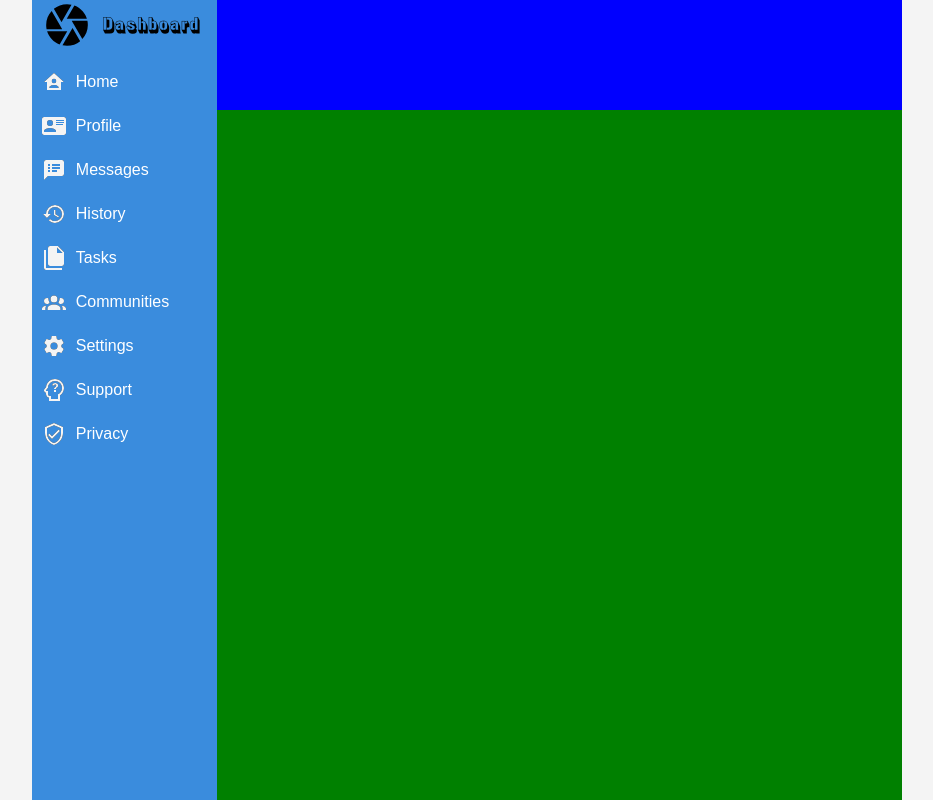
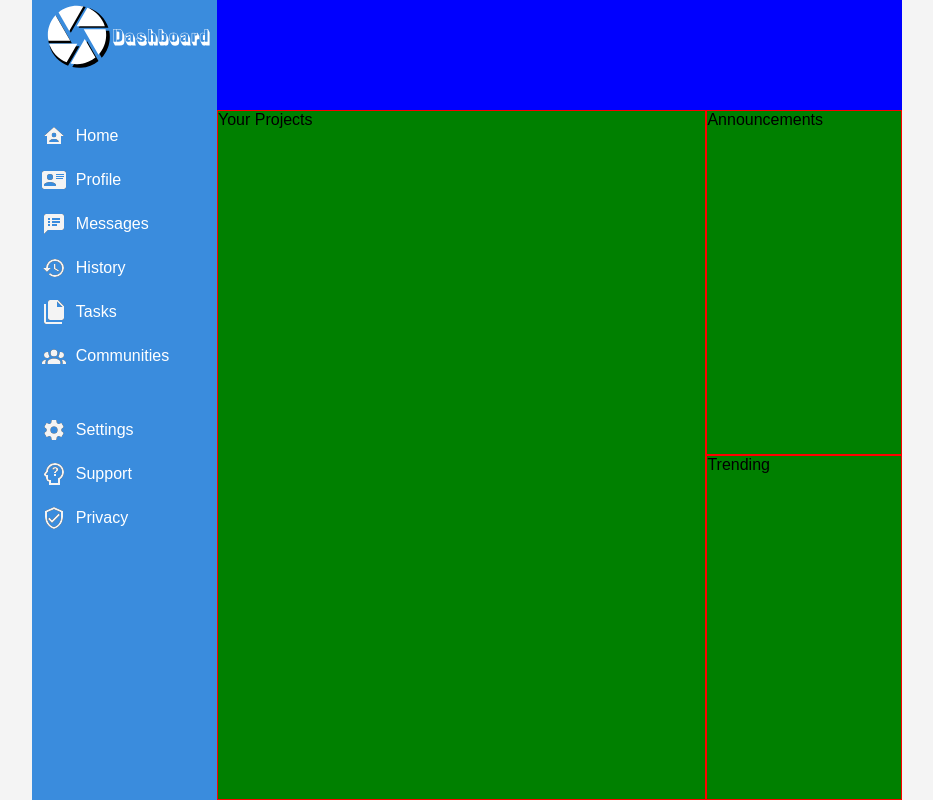
Before and after one commit to Mark-Holding/odin_admin_dashboard, a plain HTML site: page index.html in a window 1280 px wide. Shown: the whole page, without its empty margins (173-1106 px from the left). Drawn offline with Linux system fonts and the light colour scheme.

Commit message:
make main content area into a grid itself

```diff
--- a/index.html
+++ b/index.html
@@ -10,19 +10,19 @@
     <div class="container">
         <div class="sidebar">
              <div class="logo">
-                <img src="media/camera-iris.svg" alt="">
+                <i class="main-logo"><svg xmlns="http://www.w3.org/2000/svg" viewBox="0 0 24 24"><path d="M13.73,15L9.83,21.76C10.53,21.91 11.25,22 12,22C14.4,22 16.6,21.15 18.32,19.75L14.66,13.4M2.46,15C3.38,17.92 5.61,20.26 8.45,21.34L12.12,15M8.54,12L4.64,5.25C3,7 2,9.39 2,12C2,12.68 2.07,13.35 2.2,14H9.69M21.8,10H14.31L14.6,10.5L19.36,18.75C21,16.97 22,14.6 22,12C22,11.31 21.93,10.64 21.8,10M21.54,9C20.62,6.07 18.39,3.74 15.55,2.66L11.88,9M9.4,10.5L14.17,2.24C13.47,2.09 12.75,2 12,2C9.6,2 7.4,2.84 5.68,4.25L9.34,10.6L9.4,10.5Z" fill="currentColor"/></svg></i>
                 <div>Dashboard</div>
              </div>
              <div class="page.nav">
                 <nav>
                     <ul>
-                        <li><a href=""><i class="icon home-icon"><svg xmlns="http://www.w3.org/2000/svg" viewBox="0 0 24 24"><path d="M12,3L2,12H5V20H19V12H22L12,3M12,8.75A2.25,2.25 0 0,1 14.25,11A2.25,2.25 0 0,1 12,13.25A2.25,2.25 0 0,1 9.75,11A2.25,2.25 0 0,1 12,8.75M12,15C13.5,15 16.5,15.75 16.5,17.25V18H7.5V17.25C7.5,15.75 10.5,15 12,15Z" fill="currentColor"/></svg></i>Home</a></li>
+                        <li><a class="home-link"href=""><i class="icon home-icon"><svg xmlns="http://www.w3.org/2000/svg" viewBox="0 0 24 24"><path d="M12,3L2,12H5V20H19V12H22L12,3M12,8.75A2.25,2.25 0 0,1 14.25,11A2.25,2.25 0 0,1 12,13.25A2.25,2.25 0 0,1 9.75,11A2.25,2.25 0 0,1 12,8.75M12,15C13.5,15 16.5,15.75 16.5,17.25V18H7.5V17.25C7.5,15.75 10.5,15 12,15Z" fill="currentColor"/></svg></i>Home</a></li>
                         <li><a href=""><i class="icon profile-icon"><svg xmlns="http://www.w3.org/2000/svg" viewBox="0 0 24 24"><path d="M2,3H22C23.05,3 24,3.95 24,5V19C24,20.05 23.05,21 22,21H2C0.95,21 0,20.05 0,19V5C0,3.95 0.95,3 2,3M14,6V7H22V6H14M14,8V9H21.5L22,9V8H14M14,10V11H21V10H14M8,13.91C6,13.91 2,15 2,17V18H14V17C14,15 10,13.91 8,13.91M8,6A3,3 0 0,0 5,9A3,3 0 0,0 8,12A3,3 0 0,0 11,9A3,3 0 0,0 8,6Z" fill="currentColor" /></svg></i>Profile</a></li>
                         <li><a href=""><i class="icon messages-icon"><svg xmlns="http://www.w3.org/2000/svg" viewBox="0 0 24 24"><path d="M20,2H4A2,2 0 0,0 2,4V22L6,18H20A2,2 0 0,0 22,16V4A2,2 0 0,0 20,2M8,14H6V12H8V14M8,11H6V9H8V11M8,8H6V6H8V8M15,14H10V12H15V14M18,11H10V9H18V11M18,8H10V6H18V8Z" fill="currentColor" /></svg></i>Messages</a></li>
                         <li><a href=""><i class="icon history-icon"><svg xmlns="http://www.w3.org/2000/svg" viewBox="0 0 24 24"><path d="M13.5,8H12V13L16.28,15.54L17,14.33L13.5,12.25V8M13,3A9,9 0 0,0 4,12H1L4.96,16.03L9,12H6A7,7 0 0,1 13,5A7,7 0 0,1 20,12A7,7 0 0,1 13,19C11.07,19 9.32,18.21 8.06,16.94L6.64,18.36C8.27,20 10.5,21 13,21A9,9 0 0,0 22,12A9,9 0 0,0 13,3" fill="currentColor" /></svg></i>History</a></li>
                         <li><a href=""><i class="icon tasks-icon"><svg xmlns="http://www.w3.org/2000/svg" viewBox="0 0 24 24"><path d="M15,7H20.5L15,1.5V7M8,0H16L22,6V18A2,2 0 0,1 20,20H8C6.89,20 6,19.1 6,18V2A2,2 0 0,1 8,0M4,4V22H20V24H4A2,2 0 0,1 2,22V4H4Z" fill="currentColor" /></svg></i>Tasks</a></li>
                         <li><a href=""><i class="icon communities-icon"><svg xmlns="http://www.w3.org/2000/svg" viewBox="0 0 24 24"><path d="M12,5.5A3.5,3.5 0 0,1 15.5,9A3.5,3.5 0 0,1 12,12.5A3.5,3.5 0 0,1 8.5,9A3.5,3.5 0 0,1 12,5.5M5,8C5.56,8 6.08,8.15 6.53,8.42C6.38,9.85 6.8,11.27 7.66,12.38C7.16,13.34 6.16,14 5,14A3,3 0 0,1 2,11A3,3 0 0,1 5,8M19,8A3,3 0 0,1 22,11A3,3 0 0,1 19,14C17.84,14 16.84,13.34 16.34,12.38C17.2,11.27 17.62,9.85 17.47,8.42C17.92,8.15 18.44,8 19,8M5.5,18.25C5.5,16.18 8.41,14.5 12,14.5C15.59,14.5 18.5,16.18 18.5,18.25V20H5.5V18.25M0,20V18.5C0,17.11 1.89,15.94 4.45,15.6C3.86,16.28 3.5,17.22 3.5,18.25V20H0M24,20H20.5V18.25C20.5,17.22 20.14,16.28 19.55,15.6C22.11,15.94 24,17.11 24,18.5V20Z" fill="currentColor"/></svg></i>Communities</a></li>
-                        <li><a href=""><i class="icon settings-icon"><svg xmlns="http://www.w3.org/2000/svg" viewBox="0 0 24 24"><path d="M12,15.5A3.5,3.5 0 0,1 8.5,12A3.5,3.5 0 0,1 12,8.5A3.5,3.5 0 0,1 15.5,12A3.5,3.5 0 0,1 12,15.5M19.43,12.97C19.47,12.65 19.5,12.33 19.5,12C19.5,11.67 19.47,11.34 19.43,11L21.54,9.37C21.73,9.22 21.78,8.95 21.66,8.73L19.66,5.27C19.54,5.05 19.27,4.96 19.05,5.05L16.56,6.05C16.04,5.66 15.5,5.32 14.87,5.07L14.5,2.42C14.46,2.18 14.25,2 14,2H10C9.75,2 9.54,2.18 9.5,2.42L9.13,5.07C8.5,5.32 7.96,5.66 7.44,6.05L4.95,5.05C4.73,4.96 4.46,5.05 4.34,5.27L2.34,8.73C2.21,8.95 2.27,9.22 2.46,9.37L4.57,11C4.53,11.34 4.5,11.67 4.5,12C4.5,12.33 4.53,12.65 4.57,12.97L2.46,14.63C2.27,14.78 2.21,15.05 2.34,15.27L4.34,18.73C4.46,18.95 4.73,19.03 4.95,18.95L7.44,17.94C7.96,18.34 8.5,18.68 9.13,18.93L9.5,21.58C9.54,21.82 9.75,22 10,22H14C14.25,22 14.46,21.82 14.5,21.58L14.87,18.93C15.5,18.67 16.04,18.34 16.56,17.94L19.05,18.95C19.27,19.03 19.54,18.95 19.66,18.73L21.66,15.27C21.78,15.05 21.73,14.78 21.54,14.63L19.43,12.97Z" fill="currentColor"/></svg></i>Settings</a></li>
+                        <li><a class="settings-link" href=""><i class="icon settings-icon"><svg xmlns="http://www.w3.org/2000/svg" viewBox="0 0 24 24"><path d="M12,15.5A3.5,3.5 0 0,1 8.5,12A3.5,3.5 0 0,1 12,8.5A3.5,3.5 0 0,1 15.5,12A3.5,3.5 0 0,1 12,15.5M19.43,12.97C19.47,12.65 19.5,12.33 19.5,12C19.5,11.67 19.47,11.34 19.43,11L21.54,9.37C21.73,9.22 21.78,8.95 21.66,8.73L19.66,5.27C19.54,5.05 19.27,4.96 19.05,5.05L16.56,6.05C16.04,5.66 15.5,5.32 14.87,5.07L14.5,2.42C14.46,2.18 14.25,2 14,2H10C9.75,2 9.54,2.18 9.5,2.42L9.13,5.07C8.5,5.32 7.96,5.66 7.44,6.05L4.95,5.05C4.73,4.96 4.46,5.05 4.34,5.27L2.34,8.73C2.21,8.95 2.27,9.22 2.46,9.37L4.57,11C4.53,11.34 4.5,11.67 4.5,12C4.5,12.33 4.53,12.65 4.57,12.97L2.46,14.63C2.27,14.78 2.21,15.05 2.34,15.27L4.34,18.73C4.46,18.95 4.73,19.03 4.95,18.95L7.44,17.94C7.96,18.34 8.5,18.68 9.13,18.93L9.5,21.58C9.54,21.82 9.75,22 10,22H14C14.25,22 14.46,21.82 14.5,21.58L14.87,18.93C15.5,18.67 16.04,18.34 16.56,17.94L19.05,18.95C19.27,19.03 19.54,18.95 19.66,18.73L21.66,15.27C21.78,15.05 21.73,14.78 21.54,14.63L19.43,12.97Z" fill="currentColor"/></svg></i>Settings</a></li>
                         <li><a href=""><i class="icon support-icon"><svg xmlns="http://www.w3.org/2000/svg" viewBox="0 0 24 24"><path d="M13 3C16.88 3 20 6.14 20 10C20 12.8 18.37 15.19 16 16.31V21H9V18H8C6.89 18 6 17.11 6 16V13H4.5C4.08 13 3.84 12.5 4.08 12.19L6 9.66C6.19 5.95 9.23 3 13 3M10.32 7.39H12.25C12.26 7.09 12.35 6.86 12.53 6.7C12.71 6.55 12.93 6.47 13.19 6.47C13.5 6.47 13.76 6.57 13.94 6.75C14.12 6.94 14.2 7.2 14.2 7.5C14.2 7.82 14.13 8.09 13.97 8.32C13.83 8.55 13.62 8.75 13.36 8.91C12.85 9.25 12.5 9.55 12.31 9.82C12.11 10.08 12 10.5 12 11H14C14 10.69 14.04 10.44 14.13 10.26C14.22 10.07 14.39 9.9 14.64 9.74C15.09 9.5 15.46 9.21 15.75 8.81C16.04 8.41 16.19 8 16.19 7.5C16.19 6.74 15.92 6.13 15.38 5.68C14.85 5.23 14.12 5 13.19 5C12.32 5 11.62 5.2 11.08 5.59C10.56 6 10.3 6.57 10.31 7.36L10.32 7.39M12 14H14V12H12V14M13 1C8.41 1 4.61 4.42 4.06 8.9L2.5 11L2.47 11L2.45 11.03C1.9 11.79 1.83 12.79 2.26 13.62C2.62 14.31 3.26 14.79 4 14.94V16C4 17.85 5.28 19.42 7 19.87V23H18V17.5C20.5 15.83 22 13.06 22 10C22 5.03 17.96 1 13 1Z" fill="currentColor" /></svg></i>Support</a></li>
                         <li><a href=""><i class="icon privacy-icon"><svg xmlns="http://www.w3.org/2000/svg" viewBox="0 0 24 24"><path d="M21,11C21,16.55 17.16,21.74 12,23C6.84,21.74 3,16.55 3,11V5L12,1L21,5V11M12,21C15.75,20 19,15.54 19,11.22V6.3L12,3.18L5,6.3V11.22C5,15.54 8.25,20 12,21M10,17L6,13L7.41,11.59L10,14.17L16.59,7.58L18,9" fill="currentColor" /></svg></i>Privacy</a></li>
                     </ul>
@@ -30,7 +30,11 @@
              </div>
         </div>
         <div class="header"></div>
-        <div class="main-content"></div>
+        <div class="main-content">
+            <div class="cover your-projects" style="grid-area: your-projects;">Your Projects</div>
+            <div class="cover announcements" style="grid-area: announcements;">Announcements</div>
+            <div class="cover trending" style="grid-area: trending;">Trending</div>
+        </div>
     </div>
 </body>
 </html>
--- a/styles.css
+++ b/styles.css
@@ -63,6 +63,14 @@ body {
 .logo {
     display: flex;
     align-items: center;
+    color: white;
+    margin-left: 10px;
+}
+
+.main-logo {
+    width: 70px;
+    background-image: url(./media/camera-iris.svg);
+    background-size: cover;
 }
 
 .logo div {
@@ -115,6 +123,14 @@ body {
     color: #f4f4f4;
 }
 
+.settings-link {
+    margin-top: 50px;
+}
+
+.home-link {
+    margin-top: 50px;
+}
+
 .settings-icon {
     background-image: url(./media/cog.svg);
     background-size: cover;
@@ -141,4 +157,17 @@ body {
 .main-content{
     background-color: green;
     grid-area: main-content;
+    display: grid;
+    grid-template-columns: 2.5fr 1fr;
+    grid-template-rows: auto;
+    grid-template-areas:
+        "your-projects announcements"
+        "your-projects trending"
+    ;
 }
+
+/* Main Content Grid */
+
+.cover {
+    border: 1px red solid;
+}
```
